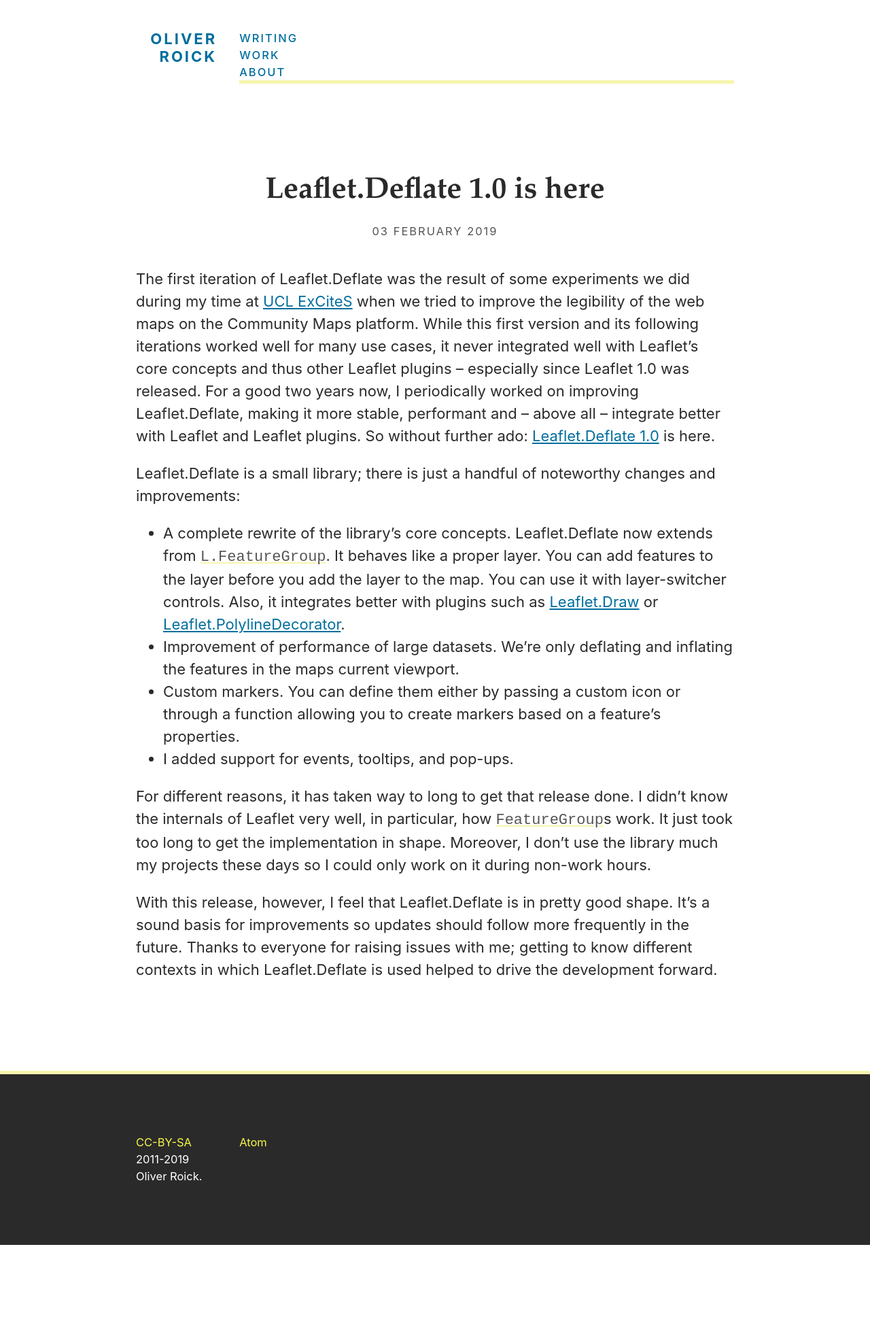
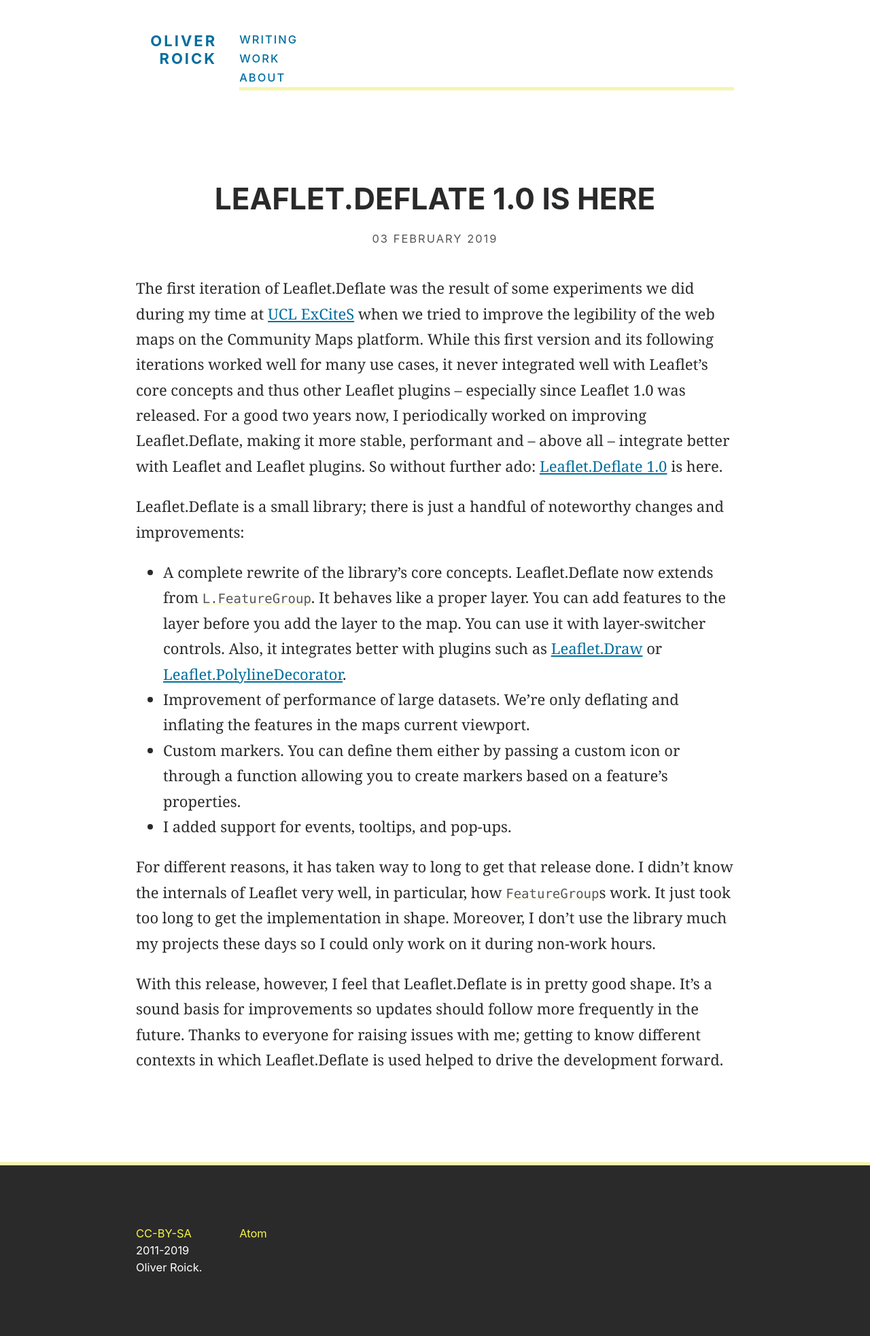
Before and after one commit to oliverroick/oliverroick.net, a Jekyll site: the page built from index.html, in a window 1280 px wide. Shown: the whole page at 68% size. Built offline with Jekyll 4.4.1, drawn with Linux system fonts in a browser that asks for light colours; before the commit the page ends 1831 px from its top, so only the background shows below that.

Commit message:
New fonts

```diff
--- a/css/roick.css
+++ b/css/roick.css
@@ -1,18 +1,19 @@
 :root {
     --dark: #2B2A2A;
-    /* --grey: rgb(120, 120, 120); */
     --grey: #565554;
     --blue: #006E9E;
     --red: #C6291D;
     --yellow: #F5F749;
     --vanilla: #F6F5AE;
     --white: rgb(255, 255, 255);
-    --serif: Baskerville,Baskerville Old Face,Hoefler Text,Garamond,Times New Roman,serif;
+    --sans-serif: -apple-system, BlinkMacSystemFont, "Segoe UI", Roboto, Oxygen, Ubuntu, Cantarell, "Fira Sans", "Droid Sans", "Helvetica Neue", Arial, sans-serif, "Apple Color Emoji", "Segoe UI Emoji", "Segoe UI Symbol";
+    --mono: monaco, Consolas, monospace;
 
     --base-size: 22px;
     --border-size: calc(var(--base-size) / 4);
     --font-s: calc(var(--base-size) * 0.75);
     --font-l: calc(var(--base-size) * 2);
+    --mono-font-size: calc(var(--base-size) - 3px);
     --gap-xxs: calc(var(--base-size) / 2);
     --gap-s: calc(var(--base-size) * 2);
     --gap-m: calc(var(--base-size) * 4);
@@ -26,14 +27,23 @@
 body {
     background-color: var(--white);
     color: var(--dark);
-    font-family: -apple-system, BlinkMacSystemFont, "Segoe UI", Roboto, Oxygen, Ubuntu, Cantarell, "Fira Sans", "Droid Sans", "Helvetica Neue", Arial, sans-serif, "Apple Color Emoji", "Segoe UI Emoji", "Segoe UI Symbol";
+    font-family: Georgia, "Century Schoolbook", "Times New Roman", Times, serif;
     font-size: var(--base-size);
     padding: 0;
     margin: 0;
 }
 
+h1 {
+    font-family: var(--sans-serif);
+    text-transform: uppercase;
+}
+
+h2 {
+    font-family: var(--sans-serif);
+}
+
 p, ul, ol {
-    line-height: 1.5;
+    line-height: 1.7;
 }
 
 a {
@@ -50,6 +60,8 @@
 }
 
 code {
+    font-family: var(--mono);
+    font-size: var(--mono-font-size);
     color: var(--grey);
     text-decoration-line: underline;
     text-decoration-color: var(--vanilla);
@@ -97,7 +109,8 @@
 }
 
 table.db {
-    font-family: monospace;
+    font-family: var(--mono);
+    font-size: var(--mono-font-size);
 }
 
 table.db .pk {
@@ -110,6 +123,7 @@
 
 header {
     font-weight: 500;
+    font-family: var(--sans-serif);
     max-width: var(--main-width);
     margin: auto auto var(--gap-l) auto;
     padding-left: var(--gap-s);
@@ -118,12 +132,12 @@
 }
 
 header > h1 {
-    /* font-weight: 900; */
     text-transform: uppercase;
     font-size: var(--base-size);
     letter-spacing: 3px;
     margin: 0;
     grid-column: 1 / span 1;
+    padding-top: 3px;
 }
 
 header > h1 > a:visited {
@@ -156,6 +170,7 @@
     color: var(--white);
     background-color: var(--dark);
     font-size: var(--font-s);
+    font-family: var(--sans-serif);
     margin-top: var(--gap-l);
     padding: var(--gap-m) var(--gap-s);
     line-height: 1.5;
@@ -184,7 +199,6 @@
     text-align: center;
     font-size: var(--font-l);
     margin-bottom: 0.5em;
-    font-family: var(--serif);
 }
 
 section h1 > a {
@@ -200,6 +214,7 @@
     text-transform: uppercase;
     letter-spacing: 2px;
     font-size: var(--font-s);
+    font-family: var(--sans-serif);
     color: var(--grey);
 }
 
@@ -262,11 +277,11 @@
 ul.archive > li > time {
     text-align: right;
     grid-column: 1 / span 2;
+    padding-top: 5px;
 }
 
 ul.archive > li > a {
     grid-column: 3 / span 4;
-    font-size: var(--font-s);
 }
 
 ul.projects {
@@ -287,7 +302,7 @@
 
 p.tech {
     font-size: var(--font-s);
-    font-family: monospace;
+    font-family: var(--mono);
 }
 
 .highlight  { background: #ffffff; }
```
